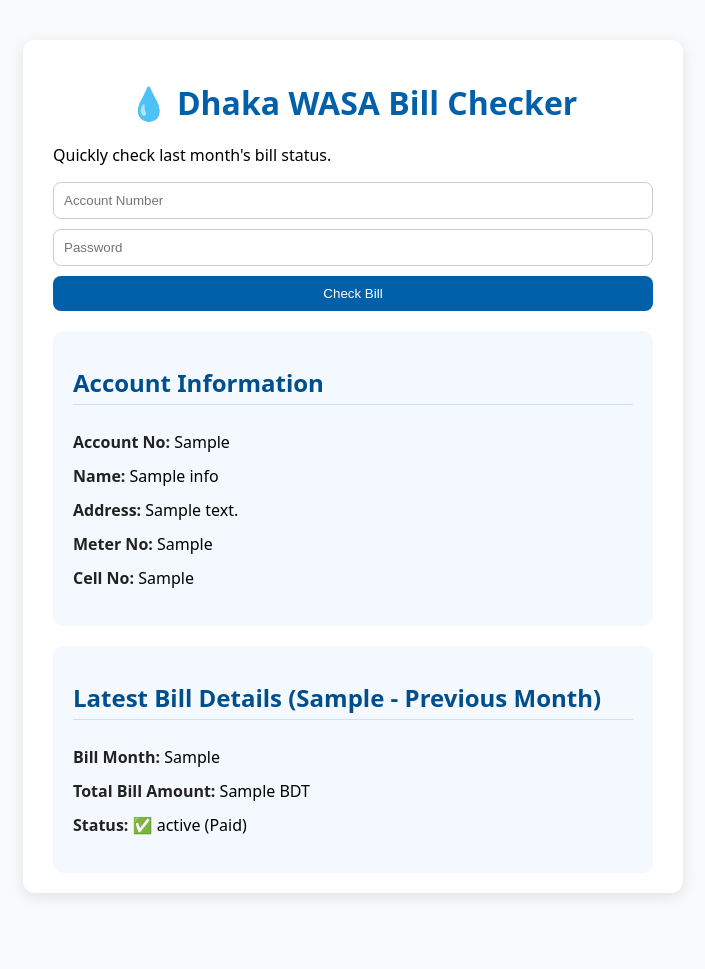
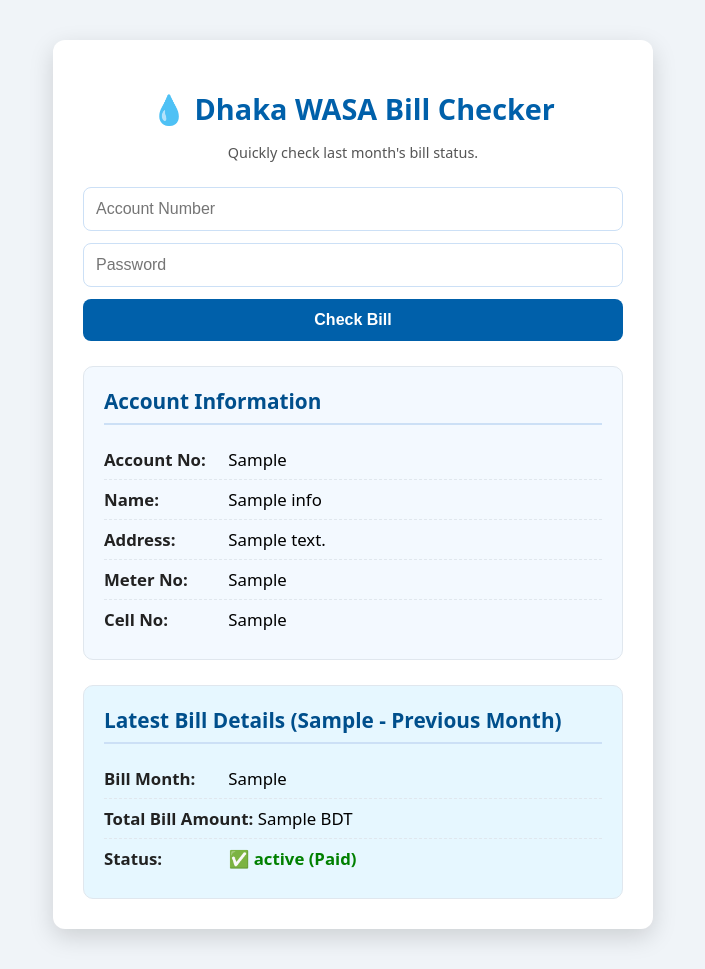
Before and after one commit to mujahidulhasan/water-bill, a Flask app: template templates/index.html in a window 1280 px wide. Shown: the whole page, without its empty margins (287-992 px from the left). Before the commit the page ends 897 px from the top, so only its background shows below. Run offline with Flask 3, Linux system fonts and the light colour scheme; the template is opened without the code that fills it: most values are stand-ins (such as "Sample title", 1, 10 or a date in 2020).

Commit message:
Refactor CSS for improved layout and styling
Updated styles for body, container, and various elements to enhance layout and aesthetics.

```diff
--- a/static/style.css
+++ b/static/style.css
@@ -1,44 +1,69 @@
 body {
-  font-family: system-ui, sans-serif;
-  background: #f8fafc;
+  font-family: system-ui, -apple-system, BlinkMacSystemFont, "Segoe UI", Roboto, Oxygen, Ubuntu, Cantarell, "Open Sans", "Helvetica Neue", sans-serif;
+  background: #f0f4f8; /* Light blue-gray background */
   margin: 0;
   padding: 0;
+  display: flex;
+  justify-content: center;
+  align-items: flex-start;
+  min-height: 100vh;
 }
 
 .container {
   max-width: 600px;
+  width: 90%;
   margin: 40px auto;
   background: white;
   border-radius: 12px;
-  box-shadow: 0 4px 15px rgba(0,0,0,0.1);
-  padding: 20px 30px;
+  box-shadow: 0 8px 25px rgba(0,0,0,0.15);
+  padding: 30px;
+  box-sizing: border-box;
 }
 
 h1 {
   text-align: center;
   color: #0060aa;
-  margin-bottom: 20px;
+  margin-bottom: 5px;
+  font-size: 1.8em;
+}
+
+.subtitle {
+    text-align: center;
+    color: #555;
+    margin-bottom: 25px;
+    font-size: 0.9em;
 }
 
 form {
   display: flex;
   flex-direction: column;
-  gap: 10px;
+  gap: 12px;
 }
 
 input {
-  padding: 10px;
-  border: 1px solid #ccc;
+  padding: 12px;
+  border: 1px solid #cce0f6; /* Light blue border */
   border-radius: 8px;
+  font-size: 1em;
+  transition: border-color 0.3s;
+}
+
+input:focus {
+    border-color: #0060aa;
+    outline: none;
+    box-shadow: 0 0 5px rgba(0, 96, 170, 0.3);
 }
 
 button {
   background: #0060aa;
   color: white;
   border: none;
-  padding: 10px;
+  padding: 12px;
   border-radius: 8px;
   cursor: pointer;
+  font-size: 1em;
+  font-weight: bold;
+  transition: background-color 0.3s;
 }
 
 button:hover {
@@ -46,36 +71,75 @@
 }
 
 .card {
-  margin-top: 20px;
-  background: #f3f9ff;
-  padding: 15px 20px;
+  margin-top: 25px;
+  padding: 20px;
   border-radius: 10px;
+  border: 1px solid #e0e7ee;
+}
+
+.info-card {
+    background: #f3f9ff;
+}
+
+.bill-card {
+    background: #e6f7ff;
+}
+
+.no-bill {
+    background: #fff0e6;
+    border-color: #ffd4a8;
+    color: #7b512c;
+    text-align: center;
 }
 
 .card h2 {
   color: #004f8c;
-  border-bottom: 1px solid #cce0f6;
-  padding-bottom: 5px;
+  border-bottom: 2px solid #cce0f6;
+  padding-bottom: 8px;
+  margin-top: 0;
+  margin-bottom: 15px;
+  font-size: 1.3em;
 }
 
 ul {
   list-style: none;
   padding: 0;
+  margin: 0;
 }
 
 li {
-  padding: 6px 0;
+  padding: 8px 0;
+  border-bottom: 1px dashed #e0e7ee;
+  font-size: 1.05em;
+}
+
+li:last-child {
+    border-bottom: none;
 }
 
 strong {
   color: #222;
+  display: inline-block;
+  min-width: 120px;
 }
 
 .error {
   background: #ffd8d8;
   color: #900;
-  padding: 10px;
+  padding: 12px;
   border-radius: 8px;
-  margin-top: 10px;
+  margin-top: 15px;
   text-align: center;
+  font-weight: bold;
+  border: 1px solid #f99;
 }
+
+.status-paid {
+    color: green;
+    font-weight: bold;
+}
+
+.status-unpaid {
+    color: red;
+    font-weight: bold;
+}
```
